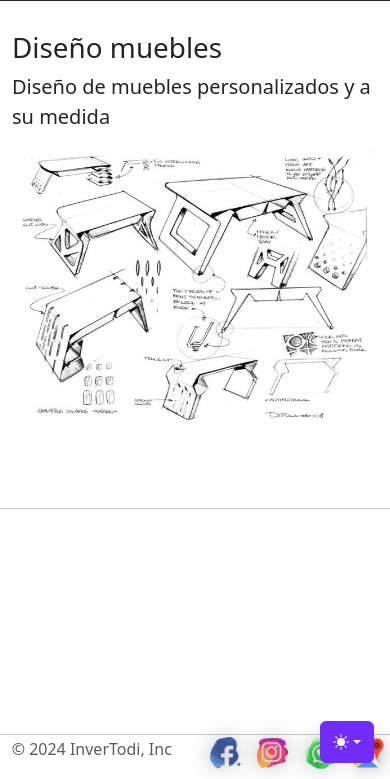
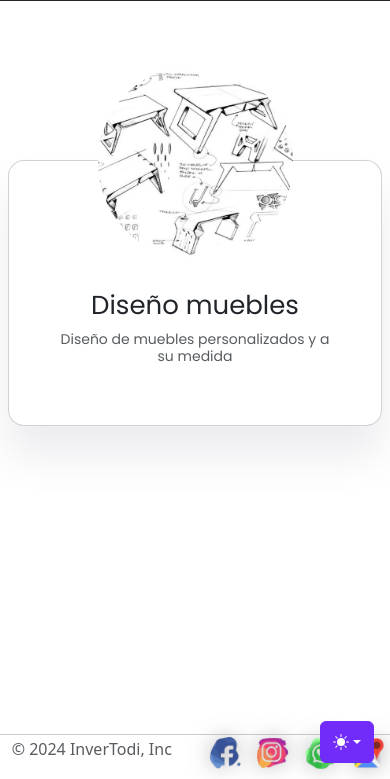
Before and after one commit to cristiantodi/Inventario_Django, a Django app: page /servicios/ in a window 390 px wide. Shown: the part 65-844 px from the top of the page. Run offline with Django 5.2, Linux system fonts and the light colour scheme; data comes from the database, SQL or seed files in the repository; both versions use the stored data as it was after the commit; some libraries are stand-ins or nearby versions.

Commit message:
:smiley_cat: Ajustando CSS servicios

```diff
--- a/appInventodi/static/css/style.css
+++ b/appInventodi/static/css/style.css
@@ -170,6 +170,147 @@ border-radius: 3px; /* Bordes redondeados */
 background-color: #0056b3; /* Fondo azul más oscuro al pasar por encima */
 }
 
+/* ----------------------------- Servicios -------------------------------- */
+.contenedor{
+  display: flex;
+  margin: 0;
+  /* height: 100vh; */
+  background: var(--gradient);
+  color: #fdfcfd;
+  font-family: "Euclid Circular A", "Poppins";
+  flex-direction: column;
+  align-items: center;
+}
+
+.card {
+  display: flex  ;
+  align-items: center;
+  width: 90vw;
+  /* max-width: 650px; */
+  padding: 44px 30px 44px 20px;
+  /* background: var(--card); */
+  border-radius: 24px;
+  flex-direction: row-reverse;
+}
+
+.card img {
+  max-width: 280px;
+  width: 36vw;
+  height: 300px;
+  object-fit: cover;
+  /* margin-left: -60px;
+  margin-right: 30px; */
+  border-radius: inherit;
+  box-shadow: 0 60px 40px rgb(0 0 0 / 8%);
+  transition: border-radius 0.3s;
+}
+
+.card h2 {
+  font-size: 22px;
+  font-weight: 400;
+  margin-top: 0;
+  margin-right: 30px;
+  margin-bottom: 10px;
+}
+
+.card h3 {
+  font-size: 14px;
+  font-weight: 400;
+  margin: 0;
+  opacity: 0.75;
+}
+
+.card p {
+  font-size: 13px;
+  font-weight: 400;
+  margin-bottom: 30px;
+  opacity: 0.5;
+}
+
+.socials {
+  display: flex;
+  align-items: center;
+  gap: 8px;
+}
+
+.socials > button {
+  position: relative;
+  border: 0;
+  background: transparent;
+  color: #f8f8f8;
+  padding: 0;
+}
+
+.socials > button:first-child::before {
+  content: "";
+  position: absolute;
+  z-index: 0;
+  top: 50%;
+  left: 50%;
+  width: 52px;
+  height: 52px;
+  translate: -50% -50%;
+  border-radius: 50%;
+  background: var(--gradient);
+  transition: 0.3s;
+  transform: translateY(0);
+}
+
+.socials > button > i {
+  position: relative;
+  z-index: 1;
+  border: 4px solid var(--card);
+  background: #3f3b39;
+  display: grid;
+  place-items: center;
+  font-size: 24px;
+  width: 50px;
+  height: 50px;
+  border-radius: 40px;
+}
+
+@media (width <= 600px) {
+  .card {
+    margin: 0 40px;
+    padding-left: 50px;
+    padding-right: 50px;
+    padding-bottom: 60px;
+    width: 100%;
+    text-align: center;
+    flex-direction: column;
+  }
+
+  .card h2 {
+    margin-right: 0;
+    font-size: 26px;
+  }
+
+  .card img {
+    margin: -100px 0 30px 0;
+    width: 100%;
+    max-width: 1000px;
+    height: 250px;
+  }
+
+  .card p {
+    max-width: 360px;
+  }
+
+  .socials {
+    justify-content: center;
+  }
+}
+
+@media (width <= 440px) {
+  .card img {
+    height: 50vw;
+    width: 50vw;
+    border-radius: 50%;
+    border: 12px solid var(--card);
+    box-shadow: none;
+    margin: -140px 0 30px 0;
+  }
+}
 /* -----------------------------Inventario--------------------------------- */
 .div-input-buton{
 width: 96%;
@@ -262,13 +403,7 @@ margin: 0 ;
   border-radius: var(--bs-border-radius);
   transition: border-color .15s ease-in-out, box-shadow .15s ease-in-out;
   }
-  /* .conten-form-p-pago{
-    height: 100%;
-    display: flex;
-    justify-content: center;
-    align-items: center;
-    margin: 1rem 0 1rem 0rem;
-  } */
+
 .content-form-s-pago{
   display: flex;
   padding: 2% 1rem 2% 1rem;
--- a/servicios/templates/servicios.html
+++ b/servicios/templates/servicios.html
@@ -4,27 +4,53 @@
     Servicios
 {% endblock %}
 
+
+
 {% load static %}
 
+
+
 {% block content %}
+<link rel="preconnect" href="https://fonts.googleapis.com" />
+    <link rel="preconnect" href="https://fonts.gstatic.com" crossorigin />
+    <link
+      href="https://fonts.googleapis.com/css2?family=Poppins:wght@300;400;500&display=swap"
+      rel="stylesheet"
+    />
+    <link
+      rel="stylesheet"
+      href="https://cdnjs.cloudflare.com/ajax/libs/font-awesome/6.5.1/css/all.min.css"
+      integrity="sha512-DTOQO9RWCH3ppGqcWaEA1BIZOC6xxalwEsw9c2QQeAIftl+Vegovlnee1c9QX4TctnWMn13TZye+giMm8e2LwA=="
+      crossorigin="anonymous"
+      referrerpolicy="no-referrer"
+    />
 
-<div style="margin-top: 2rem;">
-    {% for servicio in servicios %}  <!-- INICO DEL CONTENIDO DE LA PAGINA -->  <!-- DIMENCIONES DE LA IMAGEN 500x500-->
-
-        <div class="container marketing contec-contac">
-            <div class="row featurette"  >
-                <div class="col-md-7" >
-                    <h1>{{servicio.titulo}}</h1>
-                    <p class="lead">{{servicio.contenido}}</p>
-                </div>
-                <div class="col-md-5">
-                    <img class="bd-placeholder-img bd-placeholder-img-lg featurette-image img-fluid mx-auto" width="500" height="500" preserveAspectRatio="xMidYMid slice"  src="{{servicio.imagen.url}}"> <!-- 500x500-->
-                </div>
-
+<div class="contenedor">
+    <hr class="featurette-divider">
+    {% for servicio in servicios %}
+        <div class="card">
+            <img class="bd-placeholder-img bd-placeholder-img-lg featurette-image img-fluid mx-auto" width="500" height="500" preserveAspectRatio="xMidYMid slice"  src="{{servicio.imagen.url}}">
+            <div>
+                <div>
+                    <h2>{{servicio.titulo}}</h2>
+                    <h3>{{servicio.contenido}}</h3>
+                    <!-- <p>
+                        {{servicio.contenido}}
+                    </p> -->
+                <!-- </div>
+                <div class="socials">
+                    <button>
+                    <i class="fa-brands fa-dribbble"></i>
+                    </button>
+                    <button>
+                    <i class="fa-brands fa-pinterest"></i>
+                    </button>
+                    <button>
+                    <i class="fa-brands fa-codepen"></i>
+                    </button>
+                </div> -->
             </div>
         </div>
-        <hr class="featurette-divider">
-    {% endfor %}                    <!-- FIN DEL CONTENIDO DE LA PAGINA -->
+    {% endfor %}
 </div>
-
 {% endblock %}
```
Also changed, not shown: db.sqlite3.
